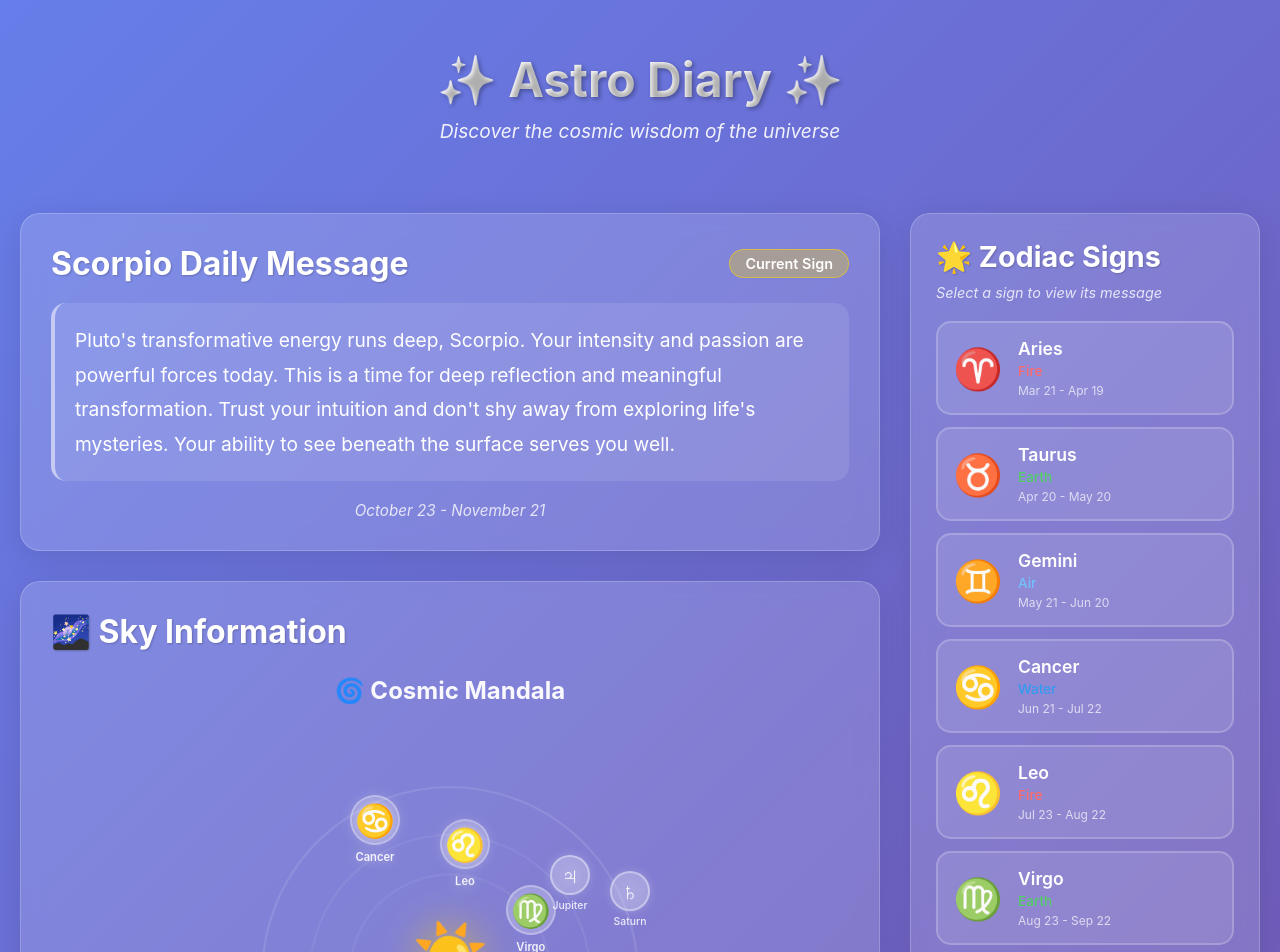
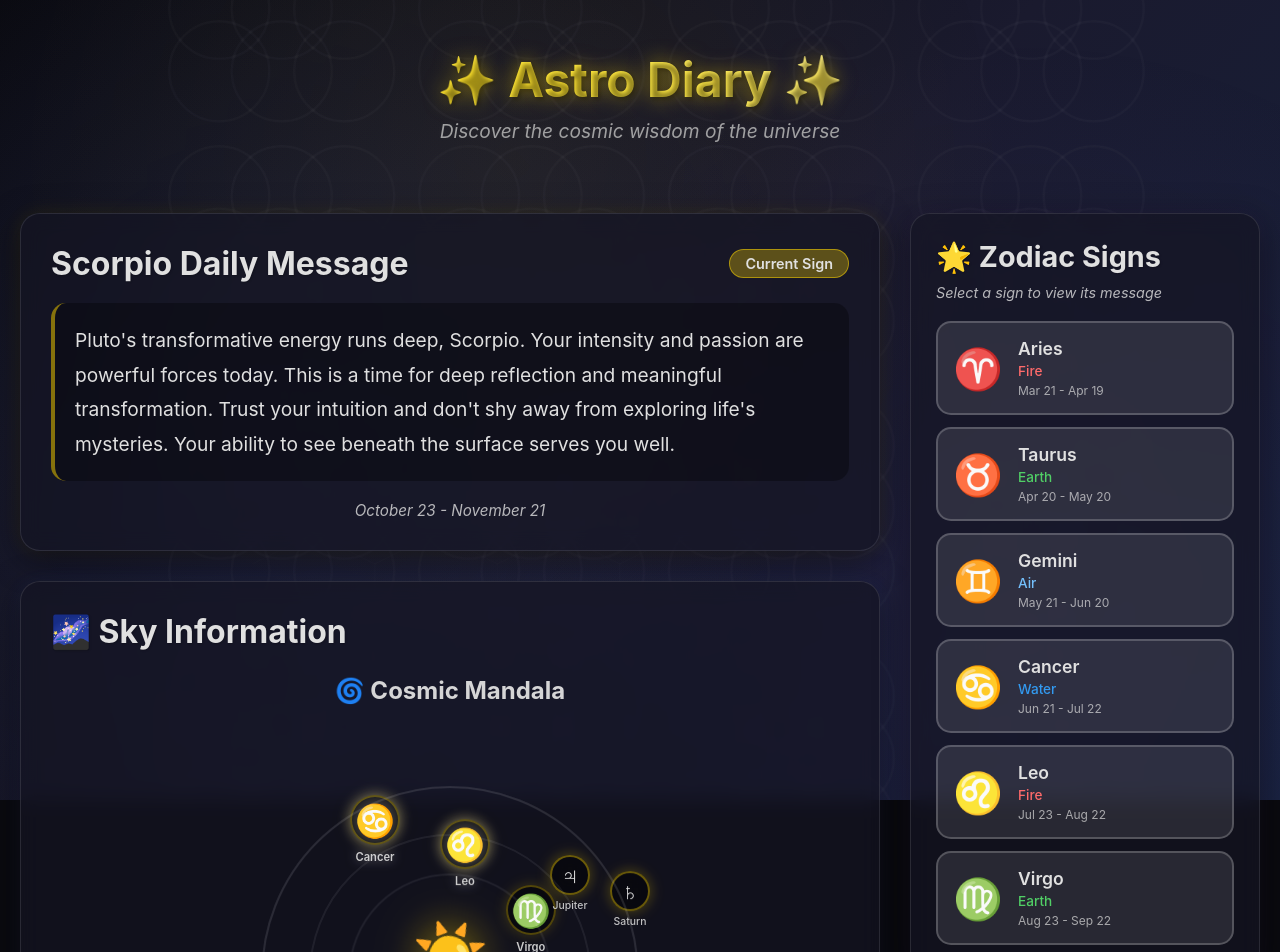
Before and after one commit to jgirolamo/ADMAL1, a React (Vite) app: page / in a window 1280 px wide. Shown: the top 952 px of the page. Built offline with nearby package versions, Linux system fonts and the light colour scheme.

Commit message:
Transform app to dark theme with sacred geometry background

```diff
--- a/src/App.css
+++ b/src/App.css
@@ -16,8 +16,8 @@
 .app-header h1 {
   font-size: 3rem;
   margin-bottom: 10px;
-  text-shadow: 2px 2px 4px rgba(0, 0, 0, 0.3);
-  background: linear-gradient(45deg, #fff, #f0f0f0);
+  text-shadow: 0 0 20px rgba(255, 215, 0, 0.5), 2px 2px 4px rgba(0, 0, 0, 0.5);
+  background: linear-gradient(45deg, #ffd700, #ffed4e, #fff);
   -webkit-background-clip: text;
   -webkit-text-fill-color: transparent;
   background-clip: text;
@@ -25,8 +25,10 @@
 
 .subtitle {
   font-size: 1.2rem;
-  opacity: 0.9;
+  opacity: 0.85;
   font-style: italic;
+  color: #b8b8b8;
+  text-shadow: 0 0 10px rgba(255, 255, 255, 0.1);
 }
 
 .app-main {
@@ -54,8 +56,10 @@
   text-align: center;
   margin-top: 40px;
   padding: 20px;
-  opacity: 0.8;
+  opacity: 0.7;
   font-size: 1.1rem;
+  color: #b8b8b8;
+  text-shadow: 0 0 10px rgba(255, 215, 0, 0.3);
 }
 
 @media (max-width: 1024px) {
--- a/src/App.jsx
+++ b/src/App.jsx
@@ -3,6 +3,7 @@ import './App.css'
 import HoroscopeMessage from './components/HoroscopeMessage'
 import SkyInformation from './components/SkyInformation'
 import ZodiacSigns from './components/ZodiacSigns'
+import SacredGeometryBackground from './components/SacredGeometryBackground'
 import { getCurrentZodiacSign, getMoonPhase } from './utils/astrology'
 
 function App() {
@@ -21,6 +22,7 @@ function App() {
 
   return (
     <div className="app">
+      <SacredGeometryBackground />
       <header className="app-header">
         <h1>✨ Astro Diary ✨</h1>
         <p className="subtitle">Discover the cosmic wisdom of the universe</p>
--- a/src/components/AstrologicalMandala.css
+++ b/src/components/AstrologicalMandala.css
@@ -94,22 +94,24 @@
 
 .zodiac-symbol {
   font-size: 2rem;
-  background: rgba(255, 255, 255, 0.15);
+  background: rgba(0, 0, 0, 0.5);
   width: 50px;
   height: 50px;
   border-radius: 50%;
   display: flex;
   align-items: center;
   justify-content: center;
-  border: 2px solid rgba(255, 255, 255, 0.3);
+  border: 2px solid rgba(255, 215, 0, 0.3);
   backdrop-filter: blur(10px);
   transition: all 0.3s ease;
+  box-shadow: 0 0 15px rgba(255, 215, 0, 0.2);
 }
 
 .zodiac-point:hover .zodiac-symbol {
   transform: scale(1.2);
-  background: rgba(255, 255, 255, 0.25);
-  border-color: rgba(255, 255, 255, 0.5);
+  background: rgba(0, 0, 0, 0.7);
+  border-color: rgba(255, 215, 0, 0.6);
+  box-shadow: 0 0 25px rgba(255, 215, 0, 0.4);
 }
 
 .zodiac-label {
@@ -145,22 +147,23 @@
 
 .planet-symbol {
   font-size: 1.5rem;
-  background: rgba(255, 255, 255, 0.2);
+  background: rgba(0, 0, 0, 0.5);
   width: 40px;
   height: 40px;
   border-radius: 50%;
   display: flex;
   align-items: center;
   justify-content: center;
-  border: 2px solid rgba(255, 255, 255, 0.4);
+  border: 2px solid rgba(255, 215, 0, 0.4);
   backdrop-filter: blur(10px);
   transition: all 0.3s ease;
-  box-shadow: 0 0 10px rgba(255, 255, 255, 0.2);
+  box-shadow: 0 0 15px rgba(255, 215, 0, 0.3);
 }
 
 .planet-point:hover .planet-symbol {
-  background: rgba(255, 255, 255, 0.3);
-  box-shadow: 0 0 20px rgba(255, 215, 0, 0.5);
+  background: rgba(0, 0, 0, 0.7);
+  box-shadow: 0 0 25px rgba(255, 215, 0, 0.6);
+  border-color: rgba(255, 215, 0, 0.6);
 }
 
 .planet-label {
@@ -205,10 +208,12 @@
   font-weight: 600;
   opacity: 0.9;
   text-align: center;
-  background: rgba(255, 255, 255, 0.1);
+  background: rgba(0, 0, 0, 0.5);
   padding: 5px 15px;
   border-radius: 15px;
-  border: 1px solid rgba(255, 255, 255, 0.2);
+  border: 1px solid rgba(255, 215, 0, 0.3);
+  color: #ffd700;
+  box-shadow: 0 0 15px rgba(255, 215, 0, 0.2);
 }
 
 @media (max-width: 768px) {
--- a/src/components/HoroscopeMessage.css
+++ b/src/components/HoroscopeMessage.css
@@ -1,10 +1,10 @@
 .horoscope-card {
-  background: rgba(255, 255, 255, 0.15);
+  background: rgba(20, 20, 35, 0.7);
   backdrop-filter: blur(10px);
   border-radius: 20px;
   padding: 30px;
-  box-shadow: 0 8px 32px rgba(0, 0, 0, 0.1);
-  border: 1px solid rgba(255, 255, 255, 0.2);
+  box-shadow: 0 8px 32px rgba(0, 0, 0, 0.5), 0 0 20px rgba(255, 215, 0, 0.1);
+  border: 1px solid rgba(255, 255, 255, 0.1);
 }
 
 .card-header {
@@ -41,12 +41,13 @@
   font-size: 1.2rem;
   line-height: 1.8;
   padding: 20px;
-  background: rgba(255, 255, 255, 0.1);
+  background: rgba(0, 0, 0, 0.3);
   border-radius: 15px;
-  border-left: 4px solid rgba(255, 255, 255, 0.5);
+  border-left: 4px solid rgba(255, 215, 0, 0.5);
   min-height: 150px;
   display: flex;
   align-items: center;
+  color: #e0e0e0;
 }
 
 .message-footer {
--- /dev/null
+++ b/src/components/SacredGeometryBackground.css
@@ -0,0 +1,97 @@
+.sacred-geometry-bg {
+  position: fixed;
+  top: 0;
+  left: 0;
+  width: 100%;
+  height: 100%;
+  z-index: -1;
+  overflow: hidden;
+  background: linear-gradient(135deg, #0a0a0f 0%, #1a1a2e 50%, #16213e 100%);
+}
+
+.geometry-pattern {
+  position: absolute;
+  opacity: 0.6;
+  animation: float 20s ease-in-out infinite;
+}
+
+.flower-of-life {
+  top: -10%;
+  left: -10%;
+  width: 120%;
+  height: 120%;
+  animation: rotate 60s linear infinite, float 25s ease-in-out infinite;
+}
+
+.metatrons-cube {
+  top: 20%;
+  right: -5%;
+  width: 40%;
+  height: 40%;
+  animation: float 30s ease-in-out infinite reverse;
+  animation-delay: -5s;
+}
+
+.hex-grid {
+  bottom: -5%;
+  left: 10%;
+  width: 50%;
+  height: 50%;
+  animation: float 35s ease-in-out infinite;
+  animation-delay: -10s;
+}
+
+.spiral {
+  top: 50%;
+  right: 10%;
+  width: 30%;
+  height: 30%;
+  transform: translateY(-50%);
+  animation: rotate 40s linear infinite reverse, float 28s ease-in-out infinite;
+  animation-delay: -15s;
+}
+
+.geometry-overlay {
+  position: absolute;
+  top: 0;
+  left: 0;
+  width: 100%;
+  height: 100%;
+  background:
+    radial-gradient(circle at 20% 50%, rgba(102, 126, 234, 0.1) 0%, transparent 50%),
+    radial-gradient(circle at 80% 80%, rgba(118, 75, 162, 0.1) 0%, transparent 50%),
+    radial-gradient(circle at 40% 20%, rgba(255, 215, 0, 0.05) 0%, transparent 50%);
+  pointer-events: none;
+}
+
+@keyframes float {
+  0%, 100% {
+    transform: translate(0, 0) scale(1);
+  }
+  33% {
+    transform: translate(20px, -20px) scale(1.05);
+  }
+  66% {
+    transform: translate(-20px, 20px) scale(0.95);
+  }
+}
+
+@keyframes rotate {
+  from {
+    transform: rotate(0deg);
+  }
+  to {
+    transform: rotate(360deg);
+  }
+}
+
+@media (max-width: 768px) {
+  .geometry-pattern {
+    opacity: 0.4;
+  }
+
+  .flower-of-life {
+    width: 150%;
+    height: 150%;
+  }
+}
--- /dev/null
+++ b/src/components/SacredGeometryBackground.jsx
@@ -0,0 +1,64 @@
+import React from 'react'
+import './SacredGeometryBackground.css'
+
+function SacredGeometryBackground() {
+  return (
+    <div className="sacred-geometry-bg">
+      {/* Flower of Life pattern */}
+      <svg className="geometry-pattern flower-of-life" viewBox="0 0 400 400">
+        <defs>
+          <pattern id="flowerPattern" x="0" y="0" width="100" height="100" patternUnits="userSpaceOnUse">
+            <circle cx="50" cy="50" r="20" fill="none" stroke="rgba(255, 255, 255, 0.05)" strokeWidth="1"/>
+            <circle cx="25" cy="25" r="20" fill="none" stroke="rgba(255, 255, 255, 0.05)" strokeWidth="1"/>
+            <circle cx="75" cy="25" r="20" fill="none" stroke="rgba(255, 255, 255, 0.05)" strokeWidth="1"/>
+            <circle cx="25" cy="75" r="20" fill="none" stroke="rgba(255, 255, 255, 0.05)" strokeWidth="1"/>
+            <circle cx="75" cy="75" r="20" fill="none" stroke="rgba(255, 255, 255, 0.05)" strokeWidth="1"/>
+            <circle cx="50" cy="25" r="20" fill="none" stroke="rgba(255, 255, 255, 0.05)" strokeWidth="1"/>
+            <circle cx="50" cy="75" r="20" fill="none" stroke="rgba(255, 255, 255, 0.05)" strokeWidth="1"/>
+            <circle cx="25" cy="50" r="20" fill="none" stroke="rgba(255, 255, 255, 0.05)" strokeWidth="1"/>
+            <circle cx="75" cy="50" r="20" fill="none" stroke="rgba(255, 255, 255, 0.05)" strokeWidth="1"/>
+          </pattern>
+        </defs>
+        <rect width="100%" height="100%" fill="url(#flowerPattern)"/>
+      </svg>
+
+      {/* Metatron's Cube */}
+      <svg className="geometry-pattern metatrons-cube" viewBox="0 0 300 300">
+        <circle cx="150" cy="150" r="100" fill="none" stroke="rgba(255, 255, 255, 0.03)" strokeWidth="1"/>
+        <circle cx="150" cy="50" r="50" fill="none" stroke="rgba(255, 255, 255, 0.03)" strokeWidth="1"/>
+        <circle cx="75" cy="125" r="50" fill="none" stroke="rgba(255, 255, 255, 0.03)" strokeWidth="1"/>
+        <circle cx="225" cy="125" r="50" fill="none" stroke="rgba(255, 255, 255, 0.03)" strokeWidth="1"/>
+        <circle cx="75" cy="175" r="50" fill="none" stroke="rgba(255, 255, 255, 0.03)" strokeWidth="1"/>
+        <circle cx="225" cy="175" r="50" fill="none" stroke="rgba(255, 255, 255, 0.03)" strokeWidth="1"/>
+        <circle cx="150" cy="250" r="50" fill="none" stroke="rgba(255, 255, 255, 0.03)" strokeWidth="1"/>
+        <line x1="150" y1="50" x2="75" y2="125" stroke="rgba(255, 255, 255, 0.03)" strokeWidth="1"/>
+        <line x1="150" y1="50" x2="225" y2="125" stroke="rgba(255, 255, 255, 0.03)" strokeWidth="1"/>
+        <line x1="75" y1="125" x2="75" y2="175" stroke="rgba(255, 255, 255, 0.03)" strokeWidth="1"/>
+        <line x1="225" y1="125" x2="225" y2="175" stroke="rgba(255, 255, 255, 0.03)" strokeWidth="1"/>
+        <line x1="75" y1="175" x2="150" y2="250" stroke="rgba(255, 255, 255, 0.03)" strokeWidth="1"/>
+        <line x1="225" y1="175" x2="150" y2="250" stroke="rgba(255, 255, 255, 0.03)" strokeWidth="1"/>
+      </svg>
+
+      {/* Hexagonal grid */}
+      <svg className="geometry-pattern hex-grid" viewBox="0 0 200 200">
+        <defs>
+          <pattern id="hexPattern" x="0" y="0" width="60" height="52" patternUnits="userSpaceOnUse">
+            <polygon points="30,0 60,15 60,45 30,60 0,45 0,15" fill="none" stroke="rgba(255, 255, 255, 0.04)" strokeWidth="0.5"/>
+          </pattern>
+        </defs>
+        <rect width="100%" height="100%" fill="url(#hexPattern)"/>
+      </svg>
+
+      {/* Golden ratio spiral */}
+      <svg className="geometry-pattern spiral" viewBox="0 0 200 200">
+        <path d="M 100,100 A 20,20 0 0,1 120,100 A 30,30 0 0,1 90,130 A 50,50 0 0,1 150,80 A 80,80 0 0,1 20,180"
+              fill="none" stroke="rgba(255, 215, 0, 0.05)" strokeWidth="1"/>
+      </svg>
+
+      {/* Overlay gradient */}
+      <div className="geometry-overlay"></div>
+    </div>
+  )
+}
+
+export default SacredGeometryBackground
--- a/src/components/ZodiacSigns.css
+++ b/src/components/ZodiacSigns.css
@@ -1,10 +1,10 @@
 .zodiac-signs-card {
-  background: rgba(255, 255, 255, 0.15);
+  background: rgba(20, 20, 35, 0.7);
   backdrop-filter: blur(10px);
   border-radius: 20px;
   padding: 25px;
-  box-shadow: 0 8px 32px rgba(0, 0, 0, 0.1);
-  border: 1px solid rgba(255, 255, 255, 0.2);
+  box-shadow: 0 8px 32px rgba(0, 0, 0, 0.5), 0 0 20px rgba(118, 75, 162, 0.1);
+  border: 1px solid rgba(255, 255, 255, 0.1);
   position: sticky;
   top: 20px;
   max-height: calc(100vh - 40px);
@@ -36,8 +36,8 @@
   gap: 15px;
   padding: 15px;
   border-radius: 15px;
-  border: 2px solid rgba(255, 255, 255, 0.2);
-  background: rgba(255, 255, 255, 0.1);
+  border: 2px solid rgba(255, 255, 255, 0.1);
+  background: rgba(0, 0, 0, 0.3);
   cursor: pointer;
   transition: all 0.3s ease;
   text-align: left;
@@ -49,8 +49,9 @@
 
 .zodiac-sign-item:hover {
   transform: translateX(5px);
-  background: rgba(255, 255, 255, 0.15);
-  border-color: rgba(255, 255, 255, 0.4);
+  background: rgba(0, 0, 0, 0.5);
+  border-color: rgba(255, 255, 255, 0.3);
+  box-shadow: 0 4px 15px rgba(255, 215, 0, 0.2);
 }
 
 .zodiac-sign-item.selected {
@@ -107,17 +108,17 @@
 }
 
 .zodiac-signs-card::-webkit-scrollbar-track {
-  background: rgba(255, 255, 255, 0.1);
+  background: rgba(0, 0, 0, 0.3);
   border-radius: 10px;
 }
 
 .zodiac-signs-card::-webkit-scrollbar-thumb {
-  background: rgba(255, 255, 255, 0.3);
+  background: rgba(255, 215, 0, 0.3);
   border-radius: 10px;
 }
 
 .zodiac-signs-card::-webkit-scrollbar-thumb:hover {
-  background: rgba(255, 255, 255, 0.5);
+  background: rgba(255, 215, 0, 0.5);
 }
 
 @media (max-width: 1024px) {
--- a/src/index.css
+++ b/src/index.css
@@ -10,9 +10,10 @@ body {
     sans-serif;
   -webkit-font-smoothing: antialiased;
   -moz-osx-font-smoothing: grayscale;
-  background: linear-gradient(135deg, #667eea 0%, #764ba2 100%);
+  background: #0a0a0f;
   min-height: 100vh;
-  color: #fff;
+  color: #e0e0e0;
+  position: relative;
 }
 
 #root {
```
Also changed, not shown: src/components/SkyInformation.css (+14 -11 lines).
